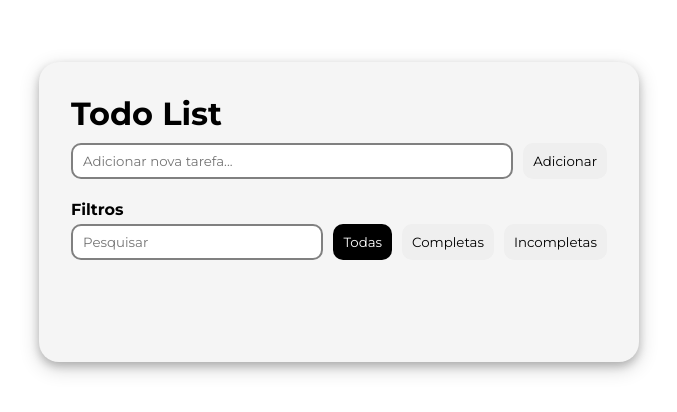
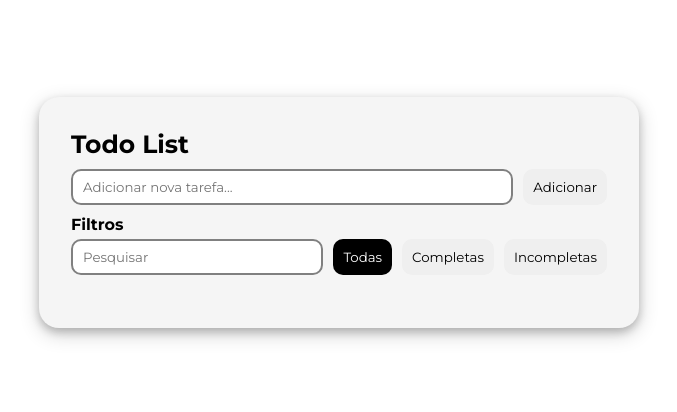
Before and after one commit to rcsilva211/todo-react, a React (Create React App) app: page / in a window 1280 px wide. Shown: the part 188-600 px from the top of the page, without its empty margins (301-978 px from the left). Built offline with nearby package versions, Linux system fonts and the light colour scheme.

Commit message:
feat(dev): improvments

```diff
--- a/src/App.css
+++ b/src/App.css
@@ -3,7 +3,6 @@
   border-radius: 20px;
   box-shadow: 0 4px 8px 0 rgba(0, 0, 0, 0.2), 0 6px 20px 0 rgba(0, 0, 0, 0.19);
   min-width: 600px;
-  min-height: 300px;
   padding: 2rem;
   overflow-y: hidden;
   max-height: 500px;
@@ -12,6 +11,7 @@
 h1 {
   margin-top: 0px;
   margin-bottom: 10px;
+  font-size: 25px;
 }
 
 button {
--- a/src/components/Todo/Todo.css
+++ b/src/components/Todo/Todo.css
@@ -2,8 +2,15 @@ li {
   list-style-type: none;
   display: flex;
   gap: 10px;
-  margin-top: 10px;
   margin-bottom: 10px;
+}
+
+li:first-of-type {
+  margin-top: 0px;
+}
+
+li:last-of-type {
+  margin-bottom: 0px;
 }
 
 ul {
--- a/src/components/TodoListFilter/TodoListFilter.css
+++ b/src/components/TodoListFilter/TodoListFilter.css
@@ -19,4 +19,5 @@ button {
 
 h4 {
   margin-bottom: 5px;
+  margin-top: 10px;
 }
--- a/src/components/TodoListFilter/TodoListFilter.js
+++ b/src/components/TodoListFilter/TodoListFilter.js
@@ -3,7 +3,7 @@ import './TodoListFilter.css';
 
 function TodoListFilter({ filter, setFilter, setSearchTerm }) {
   return (
-    <div>
+    <div style={{ marginBottom: '5px' }}>
       <h4>Filtros</h4>
       <div style={{ display: 'flex', gap: '10px' }}>
         <input type="text" placeholder="Pesquisar" className="search" onChange={(e) => setSearchTerm(e.target.value)} />
```
